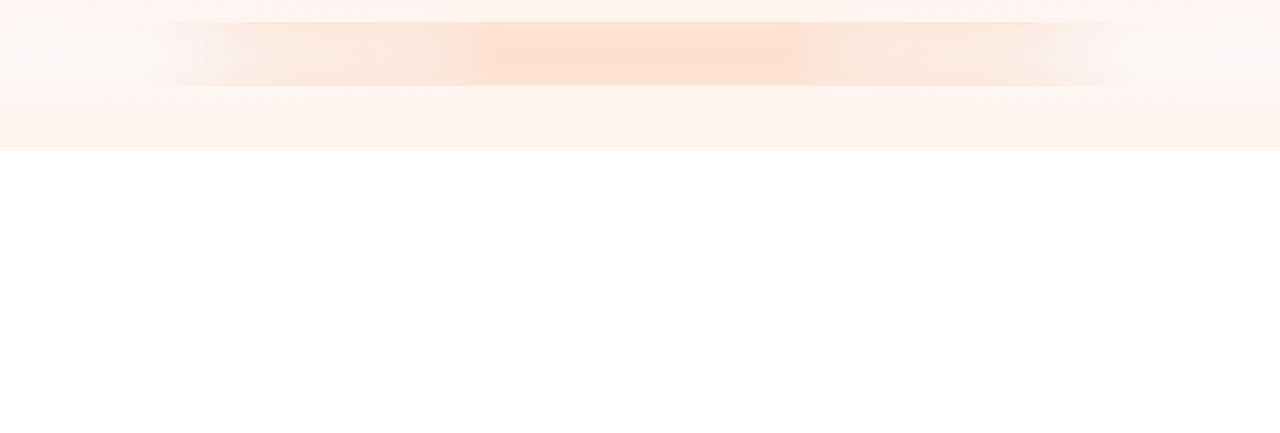
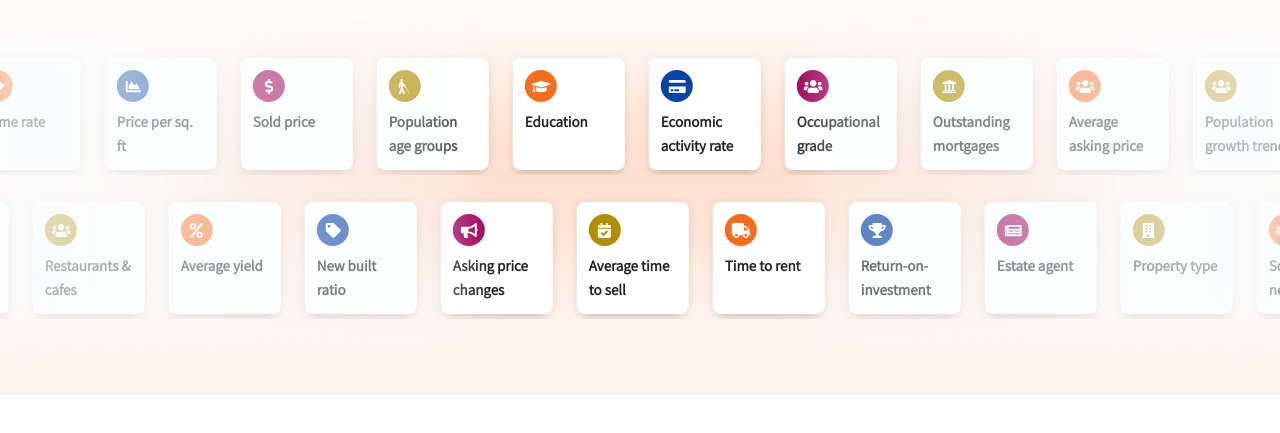
Before and after one commit to devang-openweboffice/property-deal-demo-task, a Gatsby site: page / in a window 1280 px wide. Shown: the part 135-568 px from the top of the page. Built offline with nearby package versions, Linux system fonts and the light colour scheme; Gatsby itself is replaced by a stand-in of ours.

Commit message:
Update smallCardSliderData.js

```diff
--- a/src/components/SmallCardSlider/smallCardSliderData.js
+++ b/src/components/SmallCardSlider/smallCardSliderData.js
@@ -1,57 +1,131 @@
-import React from "react";
-import { topCardSliderData, bottomCardSliderData } from "./smallCardSliderData";
-import "./smallCardSlider.scss";
-import Marquee from "react-fast-marquee";
-import { FontAwesomeIcon } from "@fortawesome/react-fontawesome";
+import {
+  faUsers,
+  faGavel,
+  faChartArea,
+  faDollarSign,
+  faBlind,
+  faGraduationCap,
+  faCreditCard,
+  faUniversity,
+  faPercent,
+  faTag,
+  faBullhorn,
+  faCalendarCheck,
+  faTrophy,
+  faTruck,
+  faNewspaper,
+  faBuilding,
+  faTrain,
+} from "@fortawesome/free-solid-svg-icons";
 
 
-const SmallCardSlider = () => {
-  var settings = {
-    speed: 35,
-    delay: 0,
-    gradient: false,
-  };
+export const topCardSliderData = [
+  {
+    icon: faUsers,
+    title: "Population growth trend",
+    bgClass: "yellow-bg"
+  },
+  {
+    icon: faGavel,
+    title: "Crime rate",
+    bgClass: "orange-bg"
+  },
+  {
+    icon: faChartArea,
+    title: "Price per sq. ft",
+    bgClass: "blue-bg"
+  },
+  {
+    icon: faDollarSign,
+    title: "Sold price",
+    bgClass: "purple-bg"
+  },
+  {
+    icon: faBlind,
+    title: "Population age groups",
+    bgClass: "yellow-bg"
+  },
+  {
+    icon: faGraduationCap,
+    title: "Education",
+    bgClass: "orange-bg"
+  },
+  {
+    icon: faCreditCard,
+    title: "Economic activity rate",
+    bgClass: "blue-bg"
+  },
+  {
+    icon: faUsers,
+    title: "Occupational grade",
+    bgClass: "purple-bg"
+  },
+  {
+    icon: faUniversity,
+    title: "Outstanding mortgages",
+    bgClass: "yellow-bg"
+  },
+  {
+    icon: faUsers,
+    title: "Average asking price",
+    bgClass: "orange-bg"
+  },
+];
 
-  return (
-    <>
-      <div className="data__rely__section">
-        <div className="container">
-          <h2>
-            Data you <span>can rely on</span>
-          </h2>
-        </div>
-
-        <div className="data__rely__slider">
-          <div className="data__rely__slider__top">
-            <Marquee {...settings} speed={50}>
-              {topCardSliderData &&
-                topCardSliderData.map((slide, i) => (
-                  <div className="single__slide" key={`slide-${i}`}>
-                    <div className={`circle ${slide.bgClass}`}>
-                      <FontAwesomeIcon icon={slide.icon} size="1x" />
-                    </div>
-                    <p>{slide.title}</p>
-                  </div>
-                ))}
-            </Marquee>
-          </div>
-          <div className="data__rely__slider__bottom">
-            <Marquee {...settings} direction="right">
-              {bottomCardSliderData &&
-                bottomCardSliderData.map((slide, i) => (
-                  <div className="single__slide" key={`slide-${i}`}>
-                    <div className={`circle ${slide.bgClass}`}>
-                      <FontAwesomeIcon icon={slide.icon} size="1x" />
-                    </div>
-                    <p>{slide.title}</p>
-                  </div>
-                ))}
-            </Marquee>
-          </div>
-        </div>
-      </div>
-    </>
-  );
-};
-
-export default SmallCardSlider;
+export const bottomCardSliderData = [
+  {
+    icon: faPercent,
+    title: "Average yield",
+    bgClass: "orange-bg"
+  },
+  {
+    icon: faTag,
+    title: "New built ratio",
+    bgClass: "blue-bg"
+  },
+  {
+    icon: faBullhorn,
+    title: "Asking price changes",
+    bgClass: "purple-bg"
+  },
+  {
+    icon: faCalendarCheck,
+    title: "Average time to sell",
+    bgClass: "yellow-bg"
+  },
+  {
+    icon: faTruck,
+    title: "Time to rent",
+    bgClass: "orange-bg"
+  },
+  {
+    icon: faTrophy,
+    title: "Return-on-investment",
+    bgClass: "blue-bg"
+  },
+  {
+    icon: faNewspaper,
+    title: "Estate agent",
+    bgClass: "purple-bg"
+  },
+  {
+    icon: faBuilding,
+    title: "Property type",
+    bgClass: "yellow-bg"
+  },
+  {
+    icon: faUsers,
+    title: "Schools nearby",
+    bgClass: "orange-bg"
+  },
+  {
+    icon: faTrain,
+    title: "Distance to train stations",
+    bgClass: "blue-bg"
+  },
+  {
+    icon: faUsers,
+    title: "Restaurants & cafes",
+    bgClass: "yellow-bg"
+  },
+];
```
